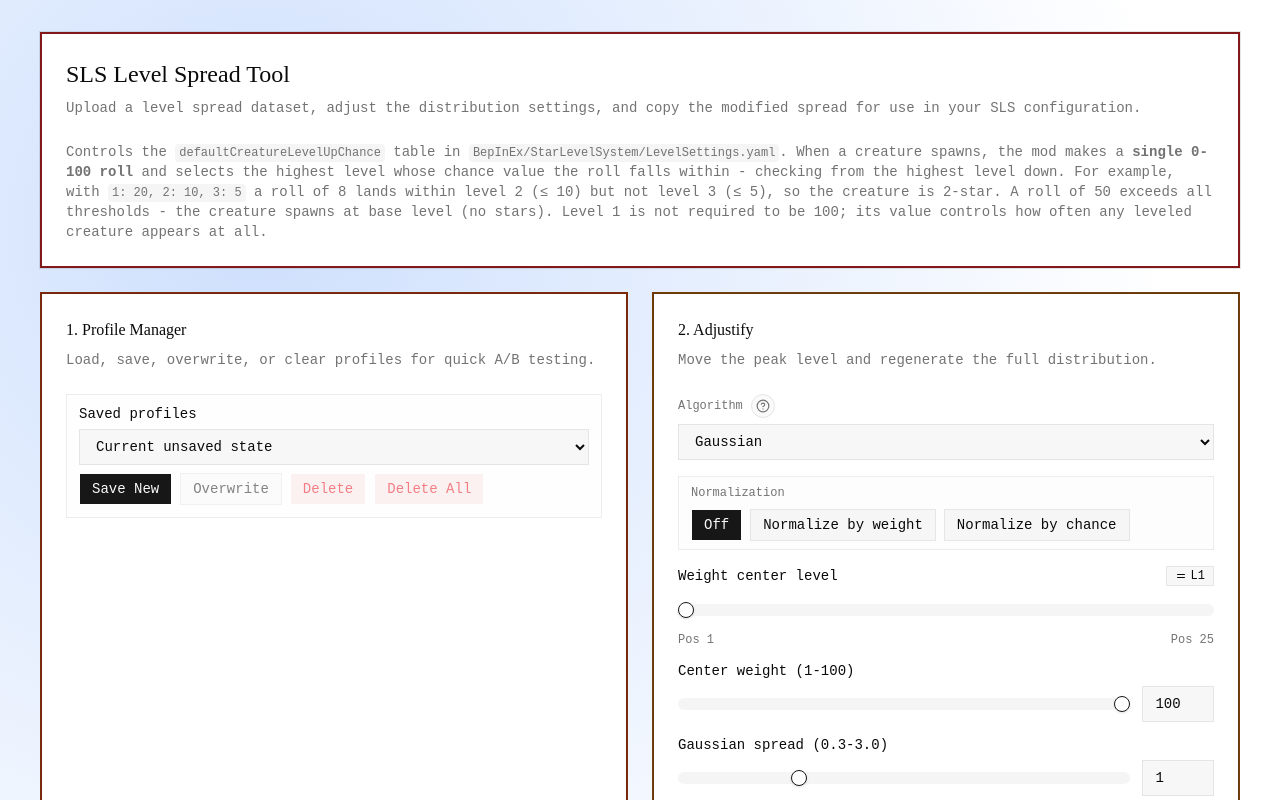
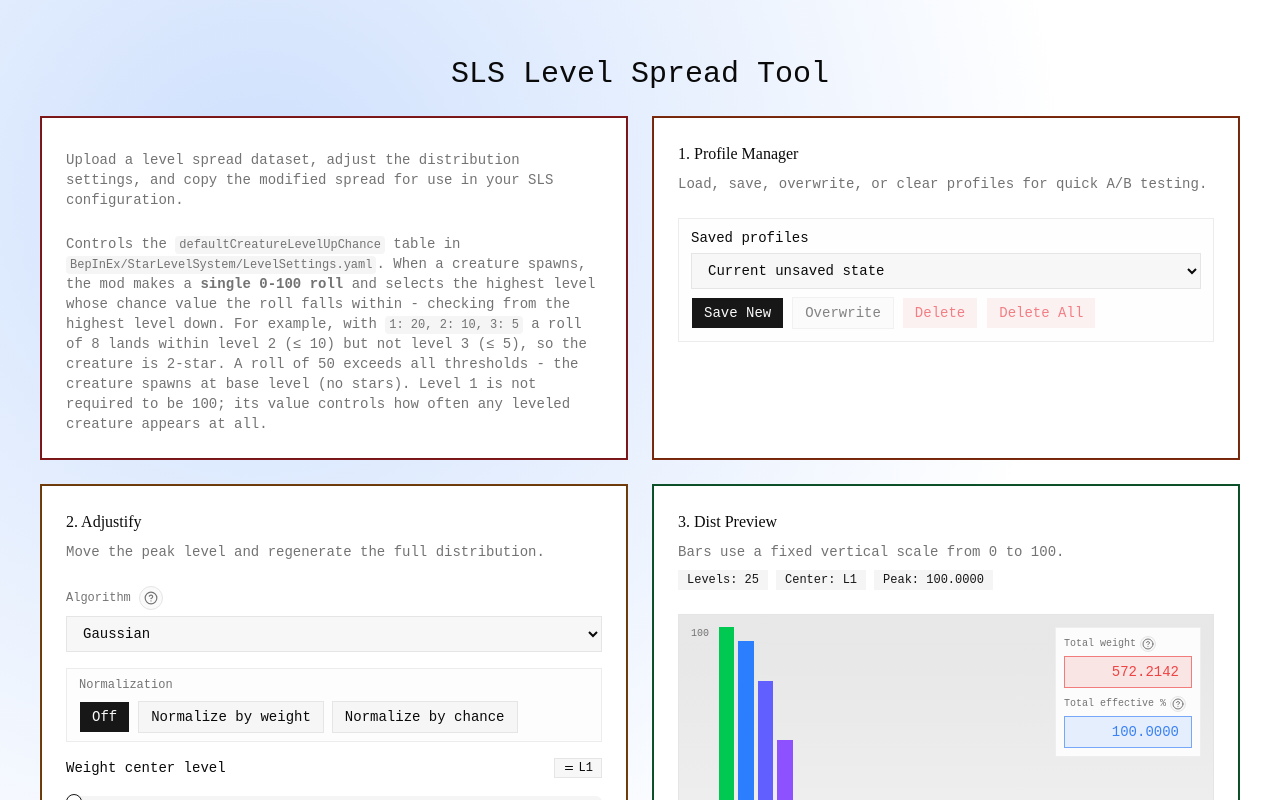
Before and after one commit to dsthedev/slslevelspreadtool, a React (Vite) app: page / in a window 1280 px wide. Shown: the top 800 px of the page. Built offline with nearby package versions, Linux system fonts and the light colour scheme.

Commit message:
feat: enhance layout and styling of the main application interface

```diff
--- a/src/App.tsx
+++ b/src/App.tsx
@@ -399,13 +399,12 @@ export function App() {
 
   return (
     <main className="min-h-svh bg-[radial-gradient(circle_at_20%_10%,rgba(59,130,246,0.25),transparent_40%),radial-gradient(circle_at_85%_90%,rgba(16,185,129,0.2),transparent_35%)] px-4 py-8 sm:px-6 lg:px-10">
-      <div className="mx-auto flex w-full max-w-7xl flex-col gap-6">
-        <Card
-          id="hero-section"
-          className="border-2 border-red-900 backdrop-blur-sm"
-        >
+      <div className="flex mx-auto flex-row my-6 justify-center"><h1 className="text-3xl">SLS Level Spread Tool</h1></div>
+      <div className="mx-auto grid w-full max-w-7xl gap-6 lg:grid-cols-2">
+        <div id="hero-section" className="h-full rounded-xl border-2 border-red-900 p-0">
+          <Card className="h-full rounded-xl border-0 backdrop-blur-sm">
             <CardHeader>
-            <CardTitle className="text-2xl">SLS Level Spread Tool</CardTitle>
+              <CardTitle className="text-2xl"></CardTitle>
               <CardDescription>
                 Upload a level spread dataset, adjust the distribution settings, and copy the modified spread for use in your SLS configuration.
               </CardDescription>
@@ -427,11 +426,11 @@ export function App() {
               </p>
             </CardContent>
           </Card>
+        </div>
 
-        <div className="grid gap-6 xl:grid-cols-2">
         <div
           id="profile-manager-section"
-            className="rounded-xl border-2 border-orange-900 p-0"
+          className="h-full rounded-xl border-2 border-orange-900 p-0"
         >
           <ProfileManagerCard
             className="h-full rounded-xl border-0"
@@ -530,7 +529,6 @@ export function App() {
             onCopy={handleCopy}
             copied={copied}
           />
-          </div>
         </div>
       </div>
     </main>
```
Lines whose indentation alone changed are shown as unchanged.
